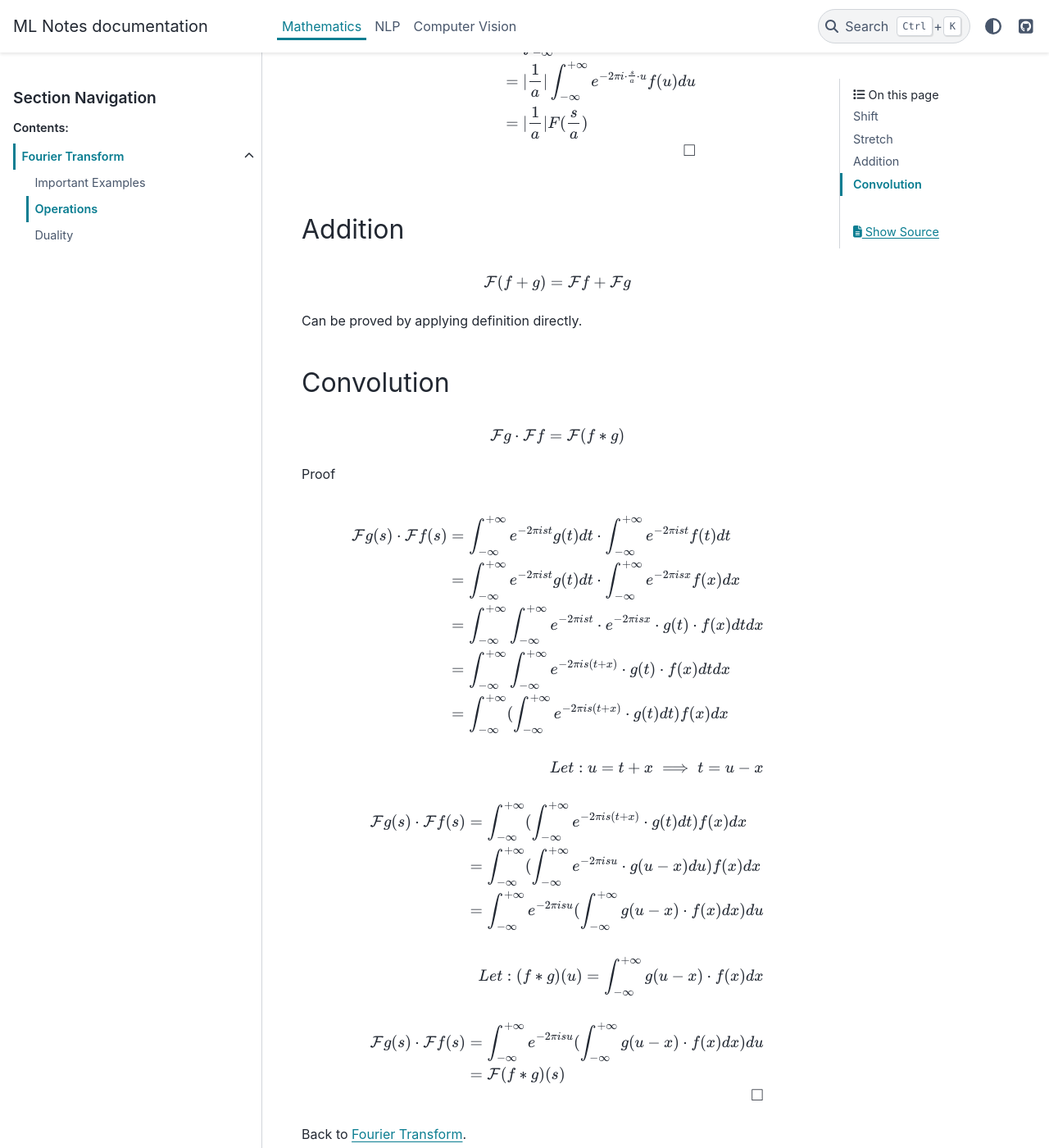
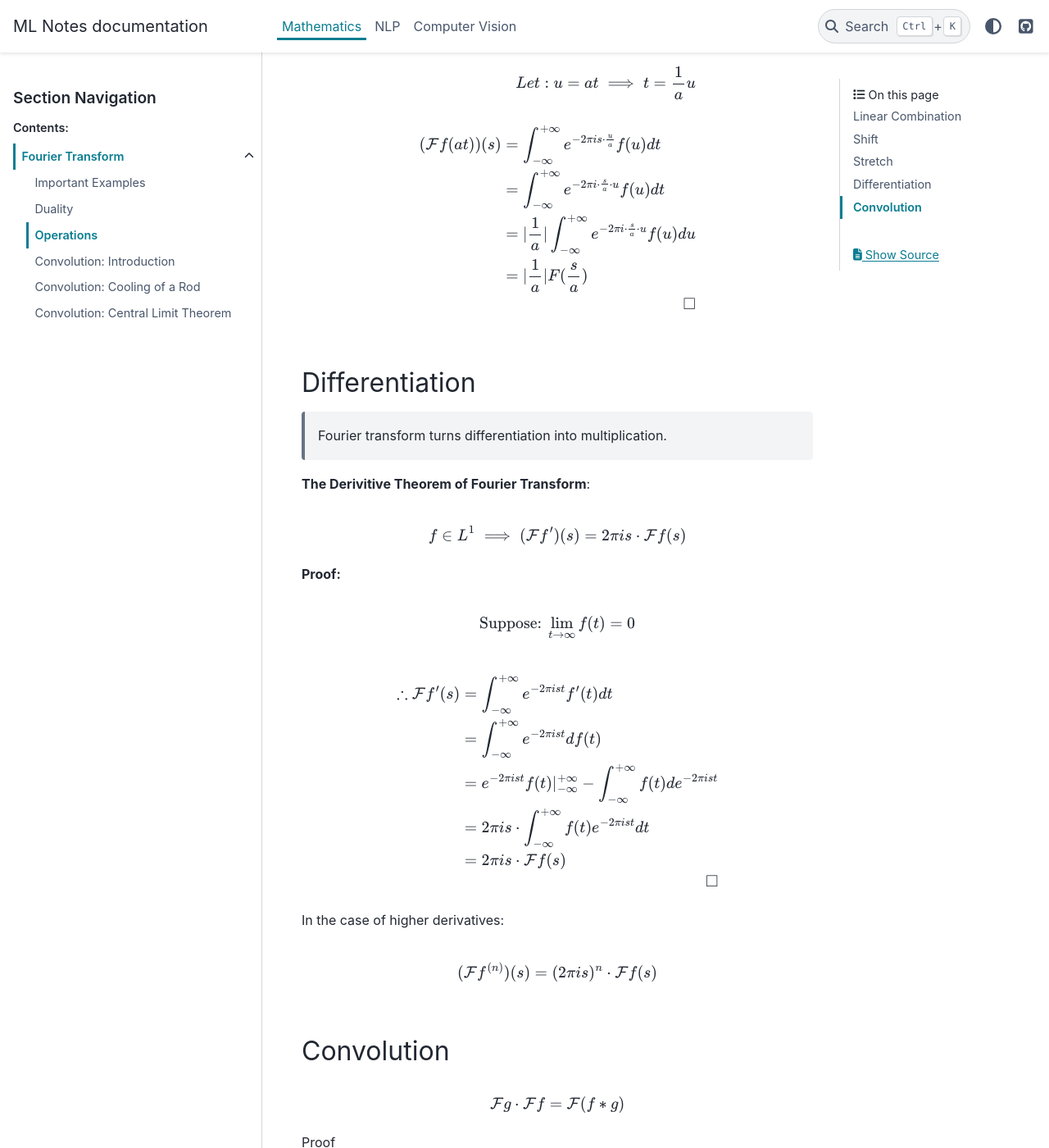
Before and after one commit to ppmzhang2/ppmzhang2.github.io, a Sphinx documentation site: the page built from source/math/ft/operations.rst, in a window 1280 px wide and 1400 px high, scrolled down 1495 px. Shown: the whole window at 82% size. Built offline with Sphinx 7.4.7 and the PyData theme 0.15.4, drawn with Linux system fonts in a browser that asks for light colours; some of the changed text lies outside the part shown.

Commit message:
Convolution
- convolution
  - introduction
  - applications
    - cooling of a rod
    - central limit theorem
- update operations

```diff
--- a/source/math/ft/index.rst
+++ b/source/math/ft/index.rst
@@ -7,8 +7,11 @@
    :caption: Contents:
 
    examples.rst
+   duality.rst
    operations.rst
-   duality.rst
+   conv.rst
+   convapp_rodcooling.rst
+   convapp_prob.rst
 
 Back to :doc:`../index`.
 
--- a/source/math/ft/operations.rst
+++ b/source/math/ft/operations.rst
@@ -12,6 +12,15 @@
 
 - convolution is probably the most important operation in signal processing
 
+Linear Combination
+==================
+
+.. math::
+
+   \mathcal{F}(a \cdot f + b \cdot g) =
+     a \cdot \mathcal{F}f + b \cdot \mathcal{F}g
+
+Can be proved by applying definition directly.
 
 Shift
 =====
@@ -90,15 +99,45 @@
 
    \square
 
+Differentiation
+===============
 
-Addition
-========
+    Fourier transform turns differentiation into multiplication.
+
+**The Derivitive Theorem of Fourier Transform**:
 
 .. math::
 
-   \mathcal{F}(f + g) = \mathcal{F}f + \mathcal{F}g
+   f \in L^1 \implies (\mathcal{F} f')(s) = 2 \pi i s \cdot \mathcal{F}f (s)
 
-Can be proved by applying definition directly.
+**Proof:**
+
+.. math::
+
+   \text{Suppose: } \lim_{t \to \infty} f(t) = 0
+
+.. math::
+
+   \therefore
+   \mathcal{F} f' (s) & =
+     \int_{-\infty}^{+\infty} e^{-2 \pi i s t} f' (t) dt
+     \\ & =
+     \int_{-\infty}^{+\infty} e^{-2 \pi i s t} d f (t)
+     \\ & =
+     e^{-2 \pi i s t} f (t) |_{-\infty}^{+\infty} -
+       \int_{-\infty}^{+\infty} f(t) d e^{-2 \pi i s t}
+     \\ & =
+     2 \pi i s \cdot \int_{-\infty}^{+\infty} f(t) e^{-2 \pi i s t} dt
+     \\ & =
+     2 \pi i s \cdot \mathcal{F} f (s)
+
+   \square
+
+In the case of higher derivatives:
+
+.. math::
+
+   (\mathcal{F} f^{(n)}) (s) = (2 \pi i s)^n \cdot \mathcal{F}f(s)
 
 Convolution
 ===========
```
Also changed, not shown: source/math/ft/conv.rst (added, +46 -0 lines), source/math/ft/convapp_prob.rst (added, +227 -0 lines), source/math/ft/convapp_rodcooling.rst (added, +134 -0 lines).
